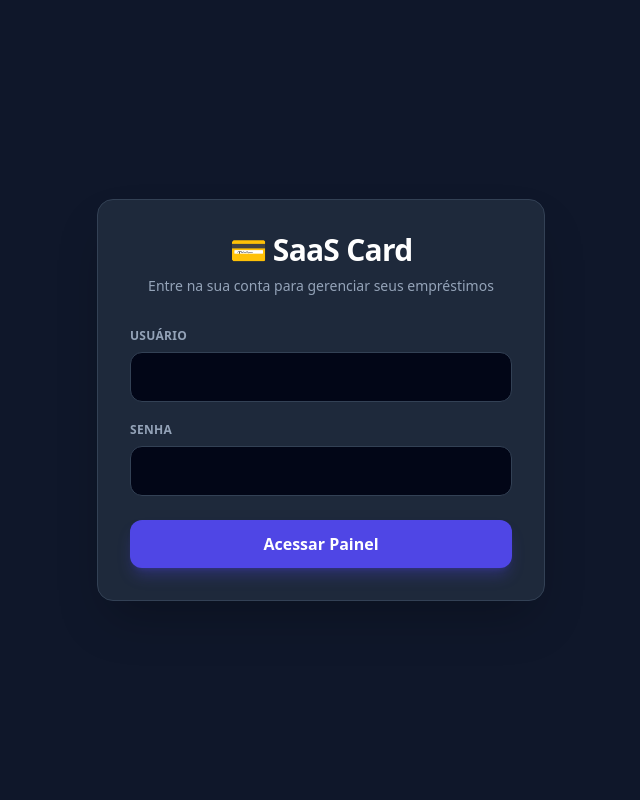
After one commit to CaioSergio93/saas-controle-emprestimo, a Django app: page /login/ in a window 1280 px wide. The commit adds this page. Shown: the whole page, without its empty margins (319-959 px from the left). Run offline with Django 5.2, Linux system fonts and the light colour scheme; some libraries are stand-ins or nearby versions.

Commit message:
Add files via upload

```diff
--- /dev/null
+++ b/controle/templates/controle/login.html
@@ -0,0 +1,42 @@
+<!DOCTYPE html>
+<html lang="pt-BR">
+<head>
+    <meta charset="UTF-8">
+    <meta name="viewport" content="width=device-width, initial-scale=1.0">
+    <title>SaaS Gestão - Login</title>
+    <script src="https://cdn.tailwindcss.com"></script>
+</head>
+<body class="bg-slate-900 flex h-screen w-screen items-center justify-center font-sans">
+
+    <div class="w-full max-w-md rounded-2xl bg-slate-800 p-8 shadow-2xl border border-slate-700">
+        <div class="text-center mb-8">
+            <h1 class="text-3xl font-extrabold text-white tracking-tight">💳 SaaS Card</h1>
+            <p class="text-slate-400 mt-2 text-sm">Entre na sua conta para gerenciar seus empréstimos</p>
+        </div>
+
+        {% if form.errors %}
+            <div class="mb-4 rounded-lg bg-red-500/10 p-3 text-sm text-red-400 border border-red-500/20">
+                Usuário ou senha incorretos. Tente novamente.
+            </div>
+        {% endif %}
+
+        <form method="POST">
+            {% csrf_token %}
+            <div class="mb-5">
+                <label class="block text-xs font-bold uppercase tracking-wide text-slate-400 mb-2">Usuário</label>
+                <input type="text" name="username" required class="w-full rounded-xl bg-slate-950 border border-slate-700 px-4 py-3 text-white placeholder-slate-500 outline-none focus:border-indigo-500 focus:ring-1 focus:ring-indigo-500 transition">
+            </div>
+
+            <div class="mb-6">
+                <label class="block text-xs font-bold uppercase tracking-wide text-slate-400 mb-2">Senha</label>
+                <input type="password" name="password" required class="w-full rounded-xl bg-slate-950 border border-slate-700 px-4 py-3 text-white placeholder-slate-500 outline-none focus:border-indigo-500 focus:ring-1 focus:ring-indigo-500 transition">
+            </div>
+
+            <button type="submit" class="w-full rounded-xl bg-indigo-600 py-3 font-semibold text-white shadow-lg shadow-indigo-600/30 hover:bg-indigo-500 active:scale-[0.98] transition">
+                Acessar Painel
+            </button>
+        </form>
+    </div>
+
+</body>
+</html>
--- a/controle/views.py
+++ b/controle/views.py
@@ -1,13 +1,18 @@
-from django.shortcuts import render, redirect
+from django.shortcuts import render, redirect, get_object_or_404
 from django.contrib.auth.decorators import login_required
-from django.db.models import Sum # Importa a ferramenta de soma do Django
+from django.db.models import Sum  # Importa a ferramenta de soma do Django
 from .models import Emprestimo
+from decimal import Decimal
+from django.contrib.auth import authenticate, login
+from django.contrib.auth.forms import AuthenticationForm
+from django.contrib import messages
 
 @login_required
 def dashboard(request):
+    # Filtra apenas os empréstimos do utilizador logado
     meus_emprestimos = Emprestimo.objects.filter(usuario_admin=request.user).order_by('-data_criacao')
 
-    # Faz o cálculo dos totais dinâmicos baseados no usuário logado
+    # Faz o cálculo dos totais dinâmicos baseados no utilizador logado
     total_carteira = meus_emprestimos.aggregate(Sum('valor_total'))['valor_total__sum'] or 0.00
     total_faltante = meus_emprestimos.aggregate(Sum('valor_faltante'))['valor_faltante__sum'] or 0.00
 
@@ -35,3 +40,54 @@ def criar_emprestimo(request):
         return redirect('dashboard')
 
     return render(request, 'controle/criar_emprestimo.html', {'opcoes_bancos': Emprestimo.OPCOES_BANCOS})
+
+@login_required
+def registrar_pagamento_parcela(request, pk):
+    # Busca o empréstimo garantindo que pertence ao utilizador logado por segurança
+    emprestimo = get_object_or_404(Emprestimo, pk=pk, usuario_admin=request.user)
+
+    # Se ainda houver parcelas a serem pagas
+    if emprestimo.parcelas_pagas < emprestimo.parcelas_totais:
+        # Incrementar parcelas pagas
+        emprestimo.parcelas_pagas += 1
+
+        # Recalcular as parcelas faltantes se o seu modelo possuir esse campo persistido
+        if hasattr(emprestimo, 'parcelas_faltantes') and emprestimo.parcelas_faltantes is not None:
+            emprestimo.parcelas_faltantes = max(0, emprestimo.parcelas_totais - emprestimo.parcelas_pagas)
+
+        # Subtrair o valor da parcela do valor faltante de forma segura
+        valor_parcela = Decimal(str(emprestimo.valor_parcela or 0))
+        valor_faltante_atual = Decimal(str(emprestimo.valor_faltante or 0))
+
+        novo_faltante = valor_faltante_atual - valor_parcela
+
+        # Se for a última parcela ou o valor zerar, seta tudo como quitado
+        if novo_faltante <= 0 or emprestimo.parcelas_pagas >= emprestimo.parcelas_totais:
+            emprestimo.valor_faltante = 0.00
+            emprestimo.status = 'Quitado'
+        else:
+            emprestimo.valor_faltante = novo_faltante
+
+        emprestimo.save()
+
+    return redirect('dashboard')
+
+def logar_usuario(request):
+    if request.method == 'POST':
+        form = AuthenticationForm(request, data=request.POST)
+        if form.is_valid():
+            username = form.cleaned_data.get('username')
+            password = form.cleaned_data.get('password')
+            user = authenticate(username=username, password=password)
+            if user is not None:
+                login(request, user)
+                return redirect('dashboard')
+            else:
+                messages.error(request, "Usuário ou senha inválidos.")
+        else:
+            messages.error(request, "Usuário ou senha inválidos.")
+    else:
+        form = AuthenticationForm()
+
+    # Certifique-se de que o nome do ficheiro HTML abaixo coincide exatamente com o nome do ficheiro da sua tela de login
+    return render(request, 'controle/login.html', {'form': form})
--- a/core/urls.py
+++ b/core/urls.py
@@ -1,9 +1,13 @@
 from django.contrib import admin
 from django.urls import path
 from controle import views
+from django.contrib.auth import views as auth_views
 
 urlpatterns = [
     path('admin/', admin.site.urls),
     path('', views.dashboard, name='dashboard'),
-    path('novo/', views.criar_emprestimo, name='criar_emprestimo'), # Nova Rota adicionada!
+    path('novo/', views.criar_emprestimo, name='criar_emprestimo'),
+    path('emprestimo/<int:pk>/pagar-parcela/', views.registrar_pagamento_parcela, name='registrar_pagamento_parcela'),
+    path('login/', views.logar_usuario, name='login'),
+    path('logout/', auth_views.LogoutView.as_view(), name='logout'),
 ]
```
Also changed, not shown: controle/templates/controle/dashboard.html (+23 -4 lines), core/settings.py (+5 -3 lines).
